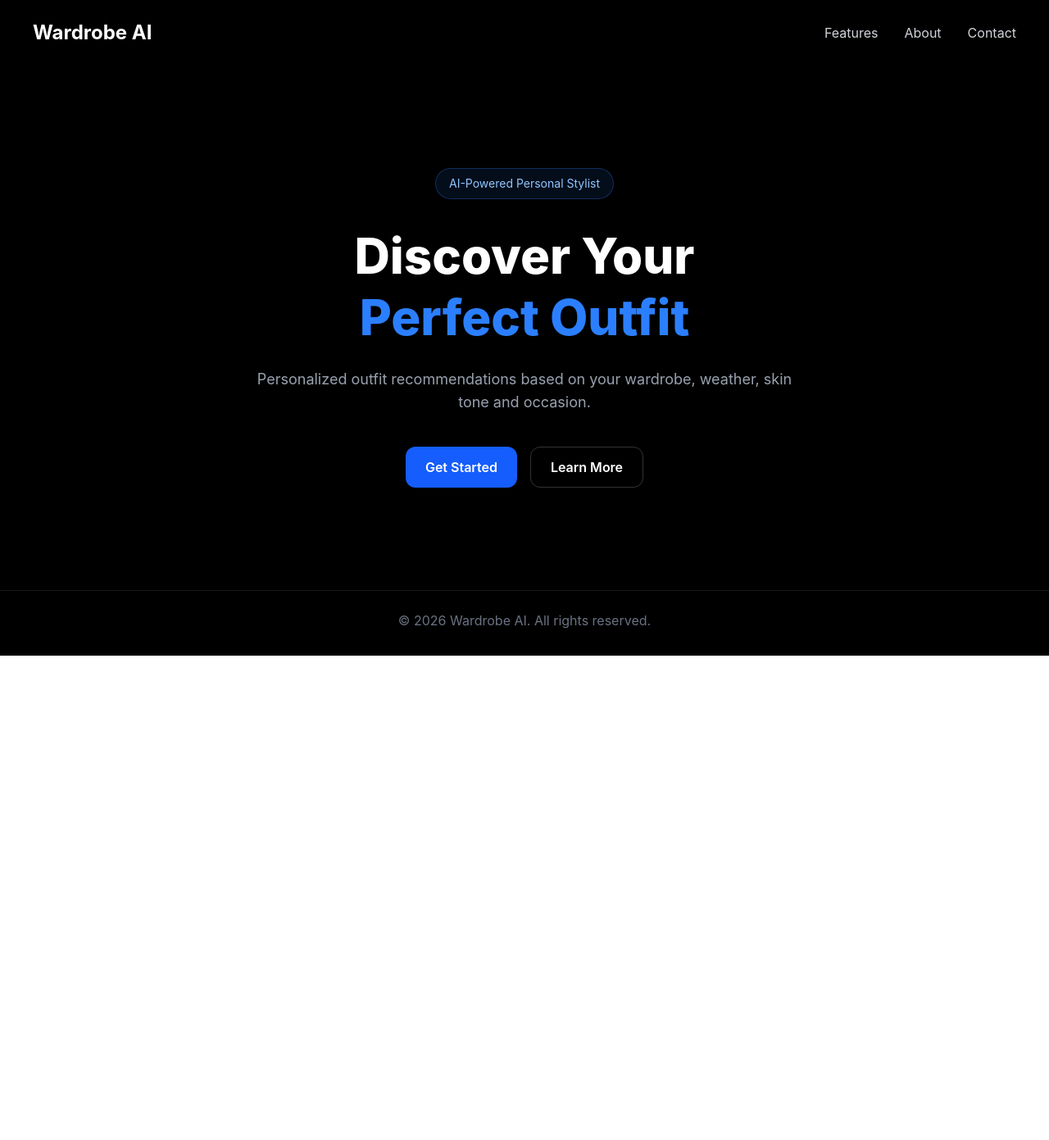
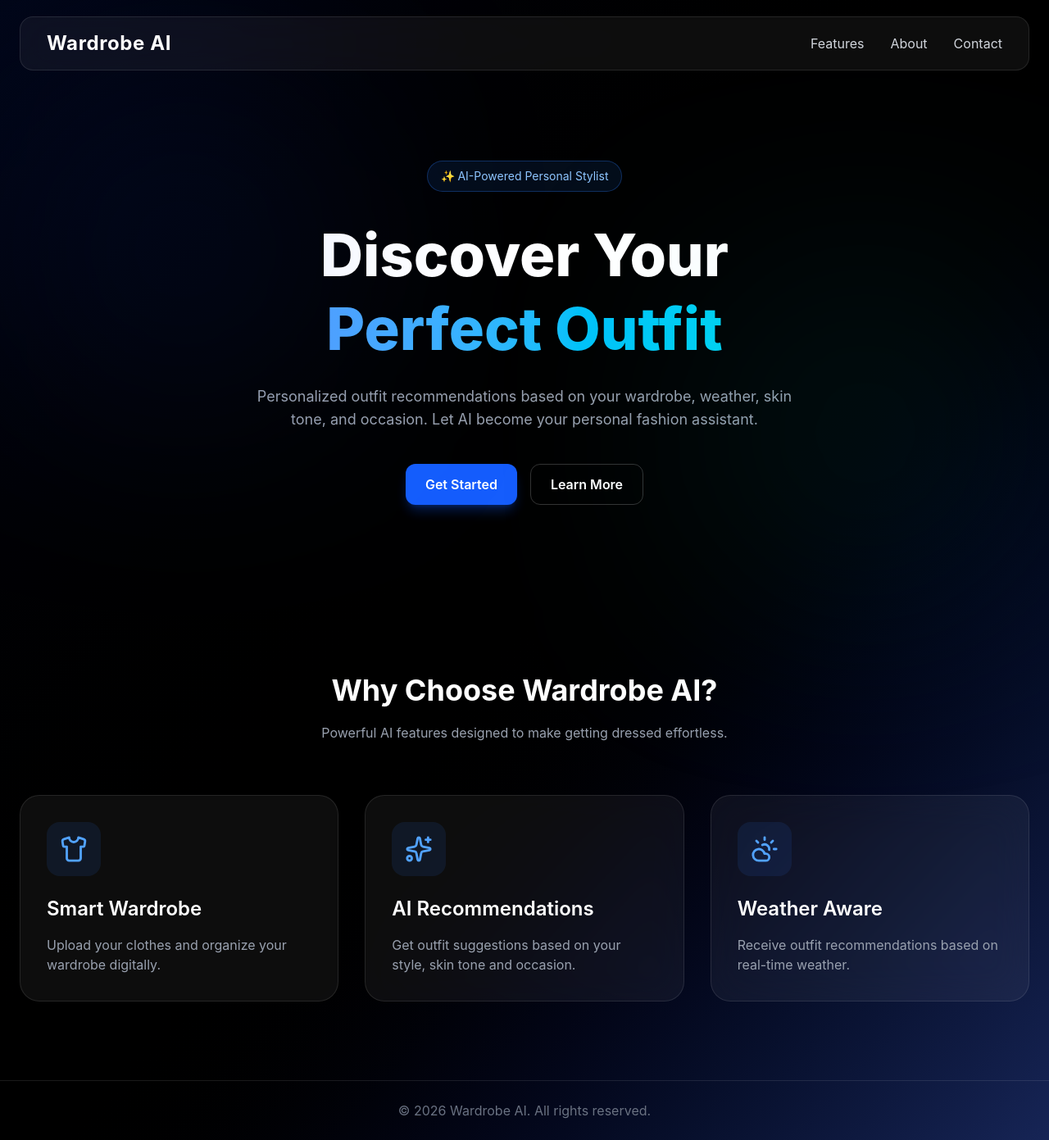
Before and after one commit to AVICHAL008/wardrobe-ai, a React app in the folder frontend/: page / in a window 1280 px wide. Shown: the whole page at 82% size. Before the commit the page ends 800 px from the top, so only its background shows below. Built offline with nearby package versions, Linux system fonts and the light colour scheme; the HTML template or start-up script is replaced by a standard one.

Commit message:
feat: build animated landing page hero and features selection

```diff
--- a/frontend/package.json
+++ b/frontend/package.json
@@ -11,6 +11,8 @@
   },
   "dependencies": {
     "@tailwindcss/vite": "^4.3.3",
+    "framer-motion": "^12.43.0",
+    "lucide-react": "^1.27.0",
     "react": "^19.2.7",
     "react-dom": "^19.2.7",
     "tailwindcss": "^4.3.3"
--- a/frontend/src/components/common/Button.jsx
+++ b/frontend/src/components/common/Button.jsx
@@ -1,16 +1,24 @@
-function Button({ children, variant = "primary" }) {
+function Button({
+  children,
+  variant = "primary",
+  onClick,
+}) {
   const base =
-    "rounded-xl px-6 py-3 font-semibold transition-all duration-300";
+    "rounded-xl px-6 py-3 font-semibold transition-all duration-300 hover:scale-105 active:scale-95";
 
   const styles = {
     primary:
-      "bg-blue-600 text-white hover:bg-blue-700",
+      "bg-blue-600 text-white hover:bg-blue-700 shadow-lg shadow-blue-600/30",
+
     secondary:
       "border border-white/20 text-white hover:bg-white hover:text-black",
   };
 
   return (
-    <button className={`${base} ${styles[variant]}`}>
+    <button
+      onClick={onClick}
+      className={`${base} ${styles[variant]}`}
+    >
       {children}
     </button>
   );
--- a/frontend/src/components/layout/Navbar.jsx
+++ b/frontend/src/components/layout/Navbar.jsx
@@ -1,16 +1,37 @@
 function Navbar() {
   return (
-    <nav className="flex items-center justify-between px-10 py-6">
-      <h1 className="text-2xl font-bold text-white">
-        Wardrobe AI
-      </h1>
+    <header className="sticky top-0 z-50 px-6 pt-5">
+      <nav className="mx-auto flex max-w-7xl items-center justify-between rounded-2xl border border-white/10 bg-white/5 px-8 py-4 backdrop-blur-xl">
 
-      <div className="flex gap-8 text-gray-300">
-        <a href="#">Features</a>
-        <a href="#">About</a>
-        <a href="#">Contact</a>
-      </div>
-    </nav>
+        <h1 className="cursor-pointer text-2xl font-bold tracking-wide text-white">
+          Wardrobe AI
+        </h1>
+
+        <div className="hidden gap-8 text-gray-300 md:flex">
+          <a
+            href="#"
+            className="transition hover:text-blue-400"
+          >
+            Features
+          </a>
+
+          <a
+            href="#"
+            className="transition hover:text-blue-400"
+          >
+            About
+          </a>
+
+          <a
+            href="#"
+            className="transition hover:text-blue-400"
+          >
+            Contact
+          </a>
+        </div>
+
+      </nav>
+    </header>
   );
 }
 
--- /dev/null
+++ b/frontend/src/pages/Home/Features.jsx
@@ -0,0 +1,85 @@
+import { motion } from "framer-motion";
+import {
+  Shirt,
+  Sparkles,
+  CloudSun,
+} from "lucide-react";
+
+const features = [
+  {
+    icon: Shirt,
+    title: "Smart Wardrobe",
+    description:
+      "Upload your clothes and organize your wardrobe digitally.",
+  },
+  {
+    icon: Sparkles,
+    title: "AI Recommendations",
+    description:
+      "Get outfit suggestions based on your style, skin tone and occasion.",
+  },
+  {
+    icon: CloudSun,
+    title: "Weather Aware",
+    description:
+      "Receive outfit recommendations based on real-time weather.",
+  },
+];
+
+function Features() {
+  return (
+    <section className="mx-auto max-w-7xl px-6 py-24">
+      <motion.div
+        initial={{ opacity: 0, y: 40 }}
+        whileInView={{ opacity: 1, y: 0 }}
+        transition={{ duration: 0.7 }}
+        viewport={{ once: true }}
+      >
+        <h2 className="text-center text-4xl font-bold">
+          Why Choose Wardrobe AI?
+        </h2>
+
+        <p className="mx-auto mt-5 max-w-2xl text-center text-gray-400">
+          Powerful AI features designed to make getting dressed effortless.
+        </p>
+      </motion.div>
+
+      <div className="mt-16 grid gap-8 md:grid-cols-3">
+        {features.map((feature, index) => {
+          const Icon = feature.icon;
+
+          return (
+            <motion.div
+              key={feature.title}
+              className="rounded-3xl border border-white/10 bg-white/5 p-8 backdrop-blur-xl transition-all duration-300 hover:-translate-y-2 hover:border-blue-500/40 hover:bg-white/10"
+              initial={{ opacity: 0, y: 40 }}
+              whileInView={{ opacity: 1, y: 0 }}
+              transition={{
+                duration: 0.6,
+                delay: index * 0.2,
+              }}
+              viewport={{ once: true }}
+            >
+              <div className="mb-6 inline-flex rounded-2xl bg-blue-500/10 p-4">
+                <Icon
+                  size={34}
+                  className="text-blue-400"
+                />
+              </div>
+
+              <h3 className="mb-4 text-2xl font-semibold">
+                {feature.title}
+              </h3>
+
+              <p className="text-gray-400">
+                {feature.description}
+              </p>
+            </motion.div>
+          );
+        })}
+      </div>
+    </section>
+  );
+}
+
+export default Features;
--- /dev/null
+++ b/frontend/src/pages/Home/Hero.jsx
@@ -0,0 +1,37 @@
+import { motion } from "framer-motion";
+import Button from "../../components/common/Button";
+
+function Hero() {
+  return (
+    <motion.section
+      className="mx-auto flex min-h-[80vh] max-w-6xl flex-col items-center justify-center px-6 text-center"
+      initial={{ opacity: 0, y: 50 }}
+      animate={{ opacity: 1, y: 0 }}
+      transition={{ duration: 0.8 }}
+    >
+      <span className="rounded-full border border-blue-500/30 bg-blue-500/10 px-4 py-2 text-sm text-blue-300">
+        ✨ AI-Powered Personal Stylist
+      </span>
+
+      <h1 className="mt-8 text-5xl font-extrabold leading-tight md:text-7xl">
+        Discover Your
+        <span className="block bg-gradient-to-r from-blue-400 to-cyan-400 bg-clip-text text-transparent">
+          Perfect Outfit
+        </span>
+      </h1>
+
+      <p className="mt-6 max-w-2xl text-lg text-gray-400">
+        Personalized outfit recommendations based on your wardrobe,
+        weather, skin tone, and occasion. Let AI become your personal
+        fashion assistant.
+      </p>
+
+      <div className="mt-10 flex flex-wrap justify-center gap-4">
+        <Button>Get Started</Button>
+        <Button variant="secondary">Learn More</Button>
+      </div>
+    </motion.section>
+  );
+}
+
+export default Hero;
--- a/frontend/src/pages/Home/Home.jsx
+++ b/frontend/src/pages/Home/Home.jsx
@@ -1,38 +1,21 @@
 import Navbar from "../../components/layout/Navbar";
 import Footer from "../../components/layout/Footer";
-import Button from "../../components/common/Button";
+
+import Hero from "./Hero";
+import Features from "./Features";
 
 function Home() {
   return (
-    <main className="min-h-screen bg-black text-white">
+    <main className="relative min-h-screen overflow-hidden bg-gradient-to-br from-slate-950 via-black to-blue-950 text-white">
+      <div className="absolute left-20 top-40 h-72 w-72 rounded-full bg-blue-600/20 blur-[140px]" />
+
+      <div className="absolute right-20 top-96 h-72 w-72 rounded-full bg-cyan-500/20 blur-[140px]" />
+
       <Navbar />
 
-      <section className="mx-auto flex min-h-[80vh] max-w-6xl flex-col items-center justify-center px-6 text-center">
+      <Hero />
 
-        <span className="rounded-full border border-blue-500/30 bg-blue-500/10 px-4 py-2 text-sm text-blue-300">
-          AI-Powered Personal Stylist
-        </span>
-
-        <h1 className="mt-8 text-6xl font-extrabold leading-tight">
-          Discover Your
-          <span className="block text-blue-500">
-            Perfect Outfit
-          </span>
-        </h1>
-
-        <p className="mt-6 max-w-2xl text-lg text-gray-400">
-          Personalized outfit recommendations based on your wardrobe,
-          weather, skin tone and occasion.
-        </p>
-
-        <div className="mt-10 flex gap-4">
-          <Button>Get Started</Button>
-          <Button variant="secondary">
-            Learn More
-          </Button>
-        </div>
-
-      </section>
+      <Features />
 
       <Footer />
     </main>
```
Also changed, not shown: frontend/src/pages/Home/AIShowcase.jsx (added), frontend/src/pages/Home/CTA.jsx (added), frontend/src/pages/Home/FAQ.jsx (added), frontend/src/pages/Home/Testimonials.jsx (added), 1 other file (tests, documents, lock files or other folders).
